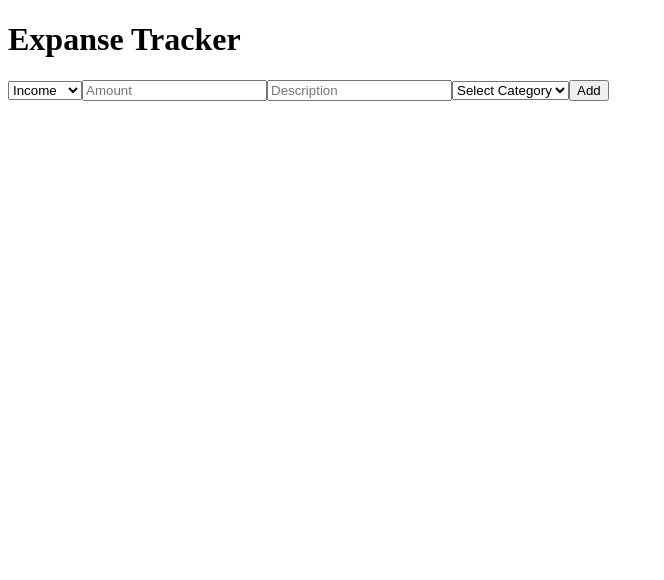
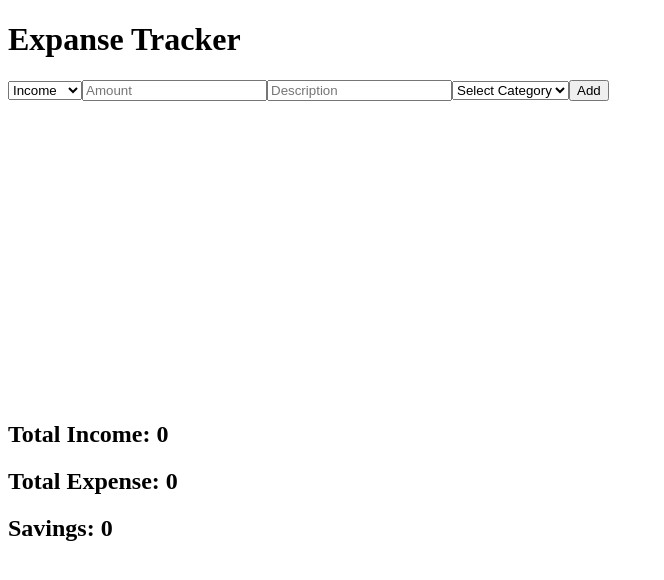
Before and after one commit to AnkurKalita1/Expense-Tracker-with-Charts, a React (Vite) app in the folder expense-tracker-with-chart/: page / in a window 1280 px wide. Shown: the top 580 px of the page, without its empty margins (0-664 px from the left). Built offline with nearby package versions, Linux system fonts and the light colour scheme.

Commit message:
Added logic to calculate total expense and income and savings

```diff
--- a/expense-tracker-with-chart/src/App.jsx
+++ b/expense-tracker-with-chart/src/App.jsx
@@ -31,8 +31,8 @@ const App = () => {
         <h1> Expanse Tracker</h1>
         <TransactionForm onAdd={addTransaction}/>
         <TransactionList transactions={transactions}/>
-      <ChartComponent transactions={transactions} />
-      <Stats />
+       <ChartComponent transactions={transactions} />
+       <Stats transactions={transactions}/>
 
     </div>
   )
--- a/expense-tracker-with-chart/src/components/ChartComponent.jsx
+++ b/expense-tracker-with-chart/src/components/ChartComponent.jsx
@@ -25,7 +25,6 @@ const ChartComponent = (props) => {
                 '#36A2EB',
                 '#FFCE56',
                 '#4BC0C0'
-
               ]
             }
           ]
--- a/expense-tracker-with-chart/src/components/Stats.jsx
+++ b/expense-tracker-with-chart/src/components/Stats.jsx
@@ -1,8 +1,18 @@
 import React from 'react'
 
-const Stats = () => {
+const Stats = (props) => {
+  let transactionList = props.transactions
+  let expenses = transactionList.filter(expense => expense.type === "expense")
+  let income = transactionList.filter(income => income.type === "income")
+  let totalExpense = expenses.reduce((acc, curr) => acc + curr.amount, 0)
+  let totalIncome = income.reduce((acc, curr) => acc + curr.amount, 0)
+  console.log("totalExpense: ",totalExpense," totalIncome: ",totalIncome);
+
   return (
     <div>
+      <h2>Total Income: {totalIncome}</h2>
+      <h2>Total Expense: {totalExpense }</h2>
+      <h2>Savings: {totalIncome-totalExpense }</h2>
     </div>
   )
 }
```
Also changed, not shown: expense-tracker-with-chart/src/App.css (deleted).
